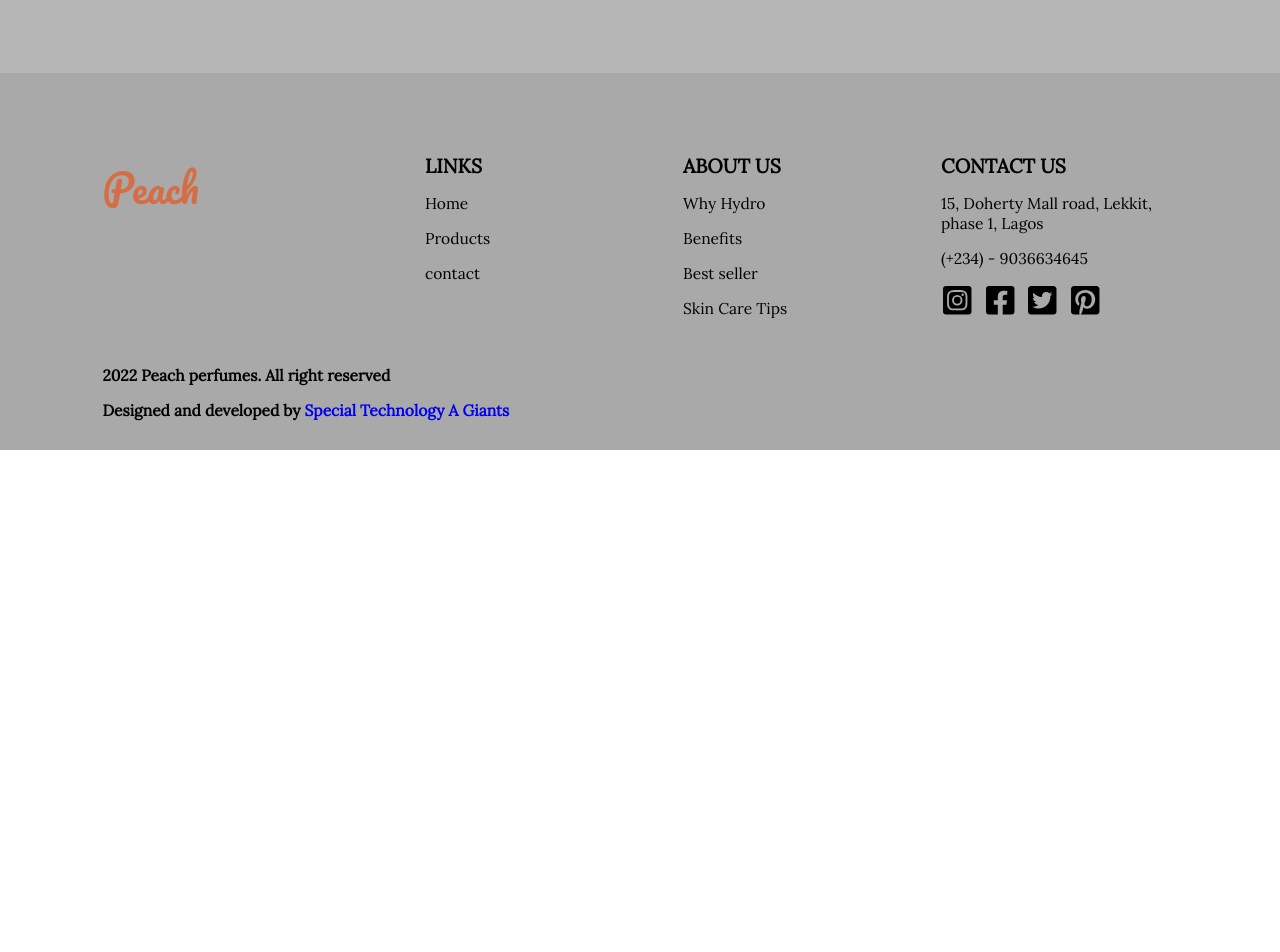
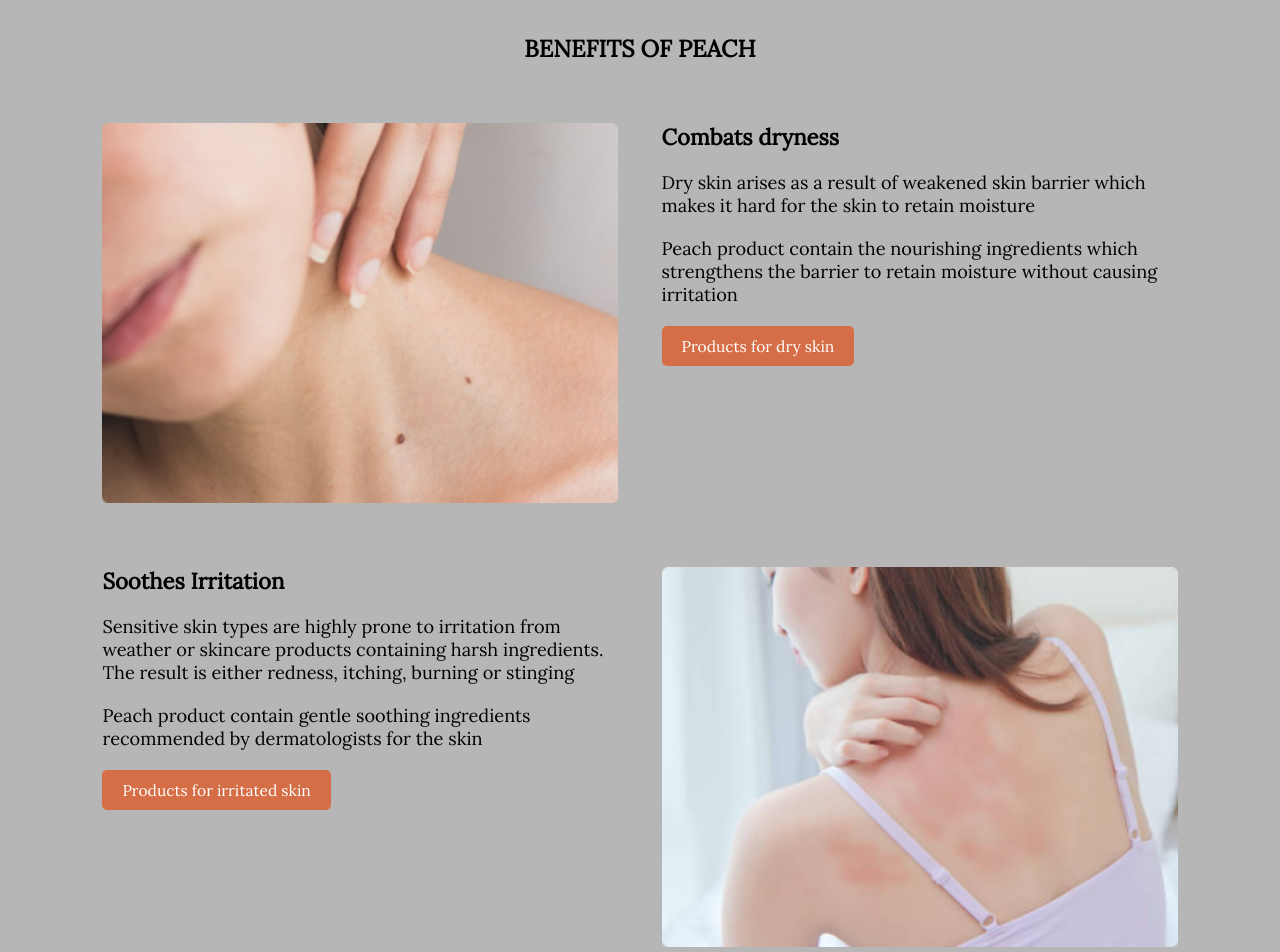
Before and after one commit to Team-STAG/new_peach, a React (Create React App) app: page / in a window 1280 px wide. Shown: the part 1260-2212 px from the top of the page. Before the commit the page ends 1710 px from the top, so only its background shows below. Built offline with nearby package versions, Linux system fonts and the light colour scheme.

Commit message:
done with the benefits section

```diff
--- a/src/assets/styles/landingpage.css
+++ b/src/assets/styles/landingpage.css
@@ -224,6 +224,7 @@
 .why {
   padding: 100px 8%;
   background: #B6B6B6;
+  padding-bottom: 60px;
 }
 .why .title {
   font-size: 1.8rem;
@@ -234,4 +235,50 @@
   margin-top: 30px;
   font-size: 1.3rem;
   text-align: center;
+}
+
+.benefits {
+  padding: 100px 8%;
+  background: #B6B6B6;
+  padding-top: 0px;
+}
+.benefits .title {
+  font-size: 1.8rem;
+  text-transform: uppercase;
+  text-align: center;
+}
+.benefits .benefit-contents {
+  width: 100%;
+  margin-top: 60px;
+}
+.benefits .benefit-contents .benefit-image {
+  border-radius: 5px;
+  -webkit-border-radius: 5px;
+  -moz-border-radius: 5px;
+  -ms-border-radius: 5px;
+  -o-border-radius: 5px;
+  overflow: hidden;
+}
+.benefits .benefit-contents .benefit-image img {
+  width: 100%;
+}
+.benefits .benefit-contents .benefit-text h3 {
+  font-size: 1.7rem;
+}
+.benefits .benefit-contents .benefit-text .description {
+  margin-top: 20px;
+  font-size: 1.4rem;
+}
+.benefits .benefit-contents .benefit-text .benefit-action {
+  margin-top: 20px;
+}
+.benefits .benefit-contents .benefit-text .benefit-action .button {
+  background: #D56E46;
+  color: white;
+}
+.benefits .rearranged .benefit-image {
+  order: 2;
+}
+.benefits .rearranged .benefit-text {
+  order: 1;
 }/*# sourceMappingURL=landingpage.css.map */
--- a/src/assets/styles/landingpage.scss
+++ b/src/assets/styles/landingpage.scss
@@ -139,6 +139,7 @@
 
     padding: getMeasurements("negativeSpace") getMeasurements("defaultPadding");
     background: getColors("sectionColorTwo");
+    padding-bottom: 60px;
 
     .title{
         font-size: getMeasurements("headerFontSize");
@@ -152,3 +153,67 @@
         text-align: center;
     }
 }
+
+.benefits{
+
+    padding: getMeasurements("negativeSpace") getMeasurements("defaultPadding");
+    background: getColors("sectionColorTwo");
+    padding-top: 0px;
+
+    .title{
+        font-size: getMeasurements("headerFontSize");
+        text-transform: uppercase;
+        text-align: center;
+    }
+
+    .benefit-contents{
+        width: 100%;
+        margin-top: 60px;
+
+        .benefit-image{
+            border-radius: 5px;
+            -webkit-border-radius: 5px;
+            -moz-border-radius: 5px;
+            -ms-border-radius: 5px;
+            -o-border-radius: 5px;
+            overflow: hidden;
+
+            img{
+                width: 100%;
+            }
+        }
+
+        .benefit-text{
+
+            h3{
+                font-size: 1.7rem;
+            }
+
+            .description{
+                margin-top: 20px;
+                font-size: 1.4rem;
+            }
+
+            .benefit-action{
+                margin-top: 20px;
+
+                .button{
+                    background: getColors("primary");
+                    color: getColors("textColorTwo");
+                }
+            }
+
+        }
+    }
+
+    .rearranged{
+
+        .benefit-image{
+            order: 2;
+        }
+
+        .benefit-text{
+            order: 1;
+        }
+    }
+}
--- a/src/pages/LandingPage.jsx
+++ b/src/pages/LandingPage.jsx
@@ -5,6 +5,10 @@
 
 import BannerImageOne from "../assets/images/banner_image_origin.png"
 import BannerImageTwo from "../assets/images/banner_image.png"
+import BenefitImageOne from "../assets/images/benefit_image_one.png"
+import BenefitImageTwo from "../assets/images/benefit_image_two.png"
+import BenefitImageThree from "../assets/images/benefit_image_three.png"
+import { Link } from 'react-router-dom'
 export default function LandingPage() {
   return (
     <>
@@ -72,9 +76,95 @@
         </div>
 
         <div className='why'>
-            <h2 className="title">Why Hydro</h2>
+            <h2 className="title">Why Peach</h2>
 
             <p className='description'>Hydro is a gentle skin care brand that has been recommended ans trusted by doctors and dermatologists for over 70 years and it's used by millions with sensitive skin around the world to improve the resilience of their skin</p>
+        </div>
+
+        <div className="benefits">
+            <h2 className="title">Benefits of Peach</h2>
+
+            <div className="benefit-contents flex-container space-between align-start">
+
+                <div className="benefit-image half-width">
+
+                    <img src={BenefitImageOne} alt="benefit" />
+
+                </div>
+
+                <div className="benefit-text half-width">
+
+                    <h3 className='benefit-text-title'>Combats dryness</h3>
+
+                    <p className="description">Dry skin arises as a result of weakened skin barrier which makes it hard for the skin to retain moisture</p>
+
+                    <p className="description">Peach product contain the nourishing ingredients which strengthens the barrier to retain moisture without causing irritation</p>
+
+                    <div className='benefit-action'>
+
+                        <Link className="button" to="/">Products for dry skin</Link>
+
+                    </div>
+
+
+                </div>
+
+            </div>
+
+            <div className="benefit-contents flex-container space-between align-start rearranged">
+
+                <div className="benefit-image half-width">
+
+                    <img src={BenefitImageTwo} alt="benefit" />
+
+                </div>
+
+                <div className="benefit-text half-width">
+
+                    <h3 className='benefit-text-title'>Soothes Irritation</h3>
+
+                    <p className="description">Sensitive skin types are highly prone to irritation from weather or skincare products containing harsh ingredients. The result is either redness, itching, burning or stinging</p>
+
+                    <p className="description">Peach product contain gentle soothing ingredients recommended by dermatologists for the skin</p>
+
+                    <div className='benefit-action'>
+
+                        <Link className="button" to="/">Products for irritated skin</Link>
+
+                    </div>
+
+
+                </div>
+
+            </div>
+
+            <div className="benefit-contents flex-container space-between align-start">
+
+                <div className="benefit-image half-width">
+
+                    <img src={BenefitImageThree} alt="benefit" />
+
+                </div>
+
+                <div className="benefit-text half-width">
+
+                    <h3 className='benefit-text-title'>Fights roughness</h3>
+
+                    <p className="description">Roughness of the skin may occur due to disruption in the human's body natural skin shedding process. This may appear in the form of rough, uneven or flaky skin</p>
+
+                    <p className="description">Peach products contain gentle exfoliation mechanism that strengthens the natural skin barrier and allowing the outer layer to be renewed, resulting in smooth, supple skin.</p>
+
+                    <div className='benefit-action'>
+
+                        <Link className="button" to="/">Products for rough skin</Link>
+
+                    </div>
+
+
+                </div>
+
+            </div>
+
         </div>
 
     </>
```
Also changed, not shown: 1 other file (tests, documents, lock files or other folders).
